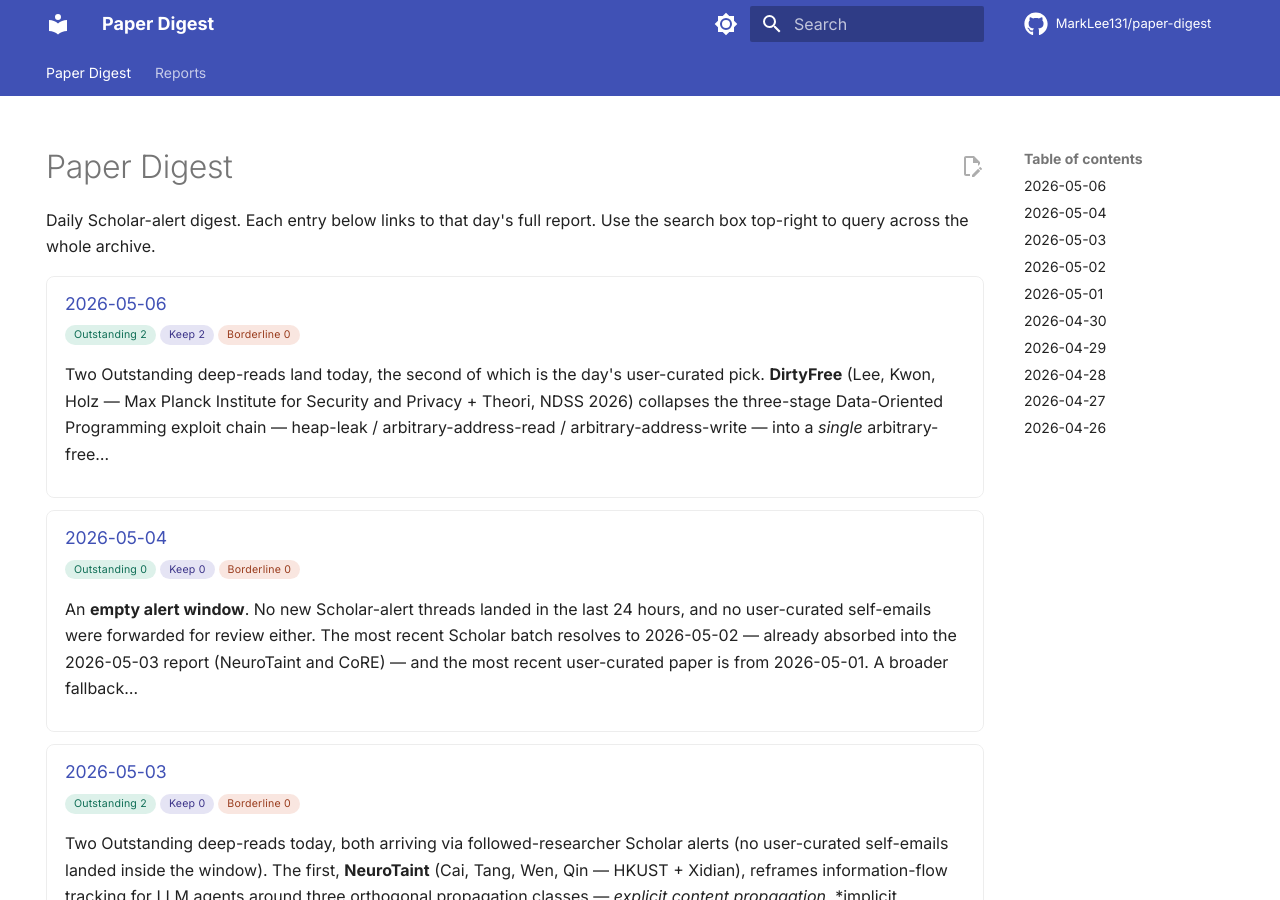
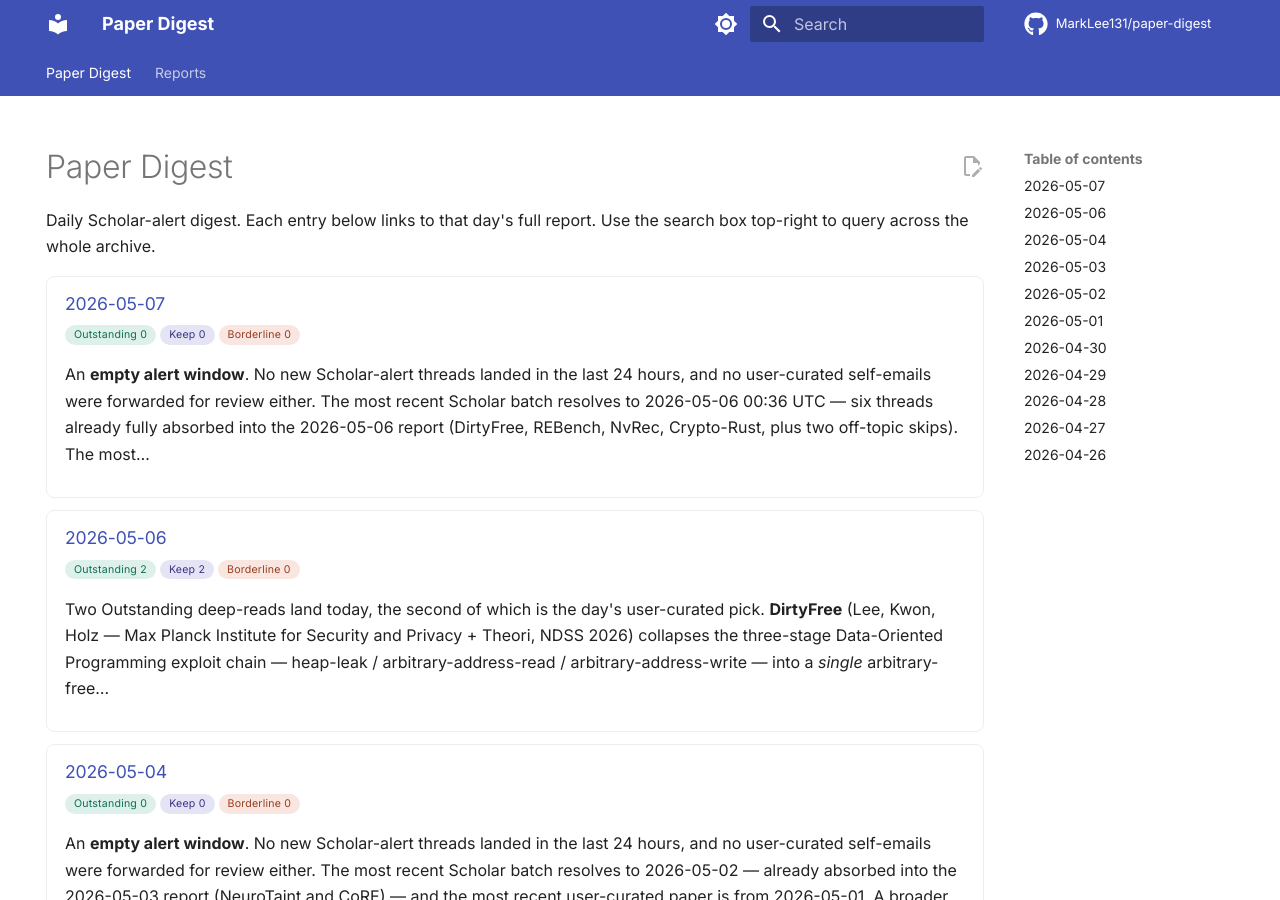
Before and after one commit to MarkLee131/paper-digest, an MkDocs documentation site: the page built from docs/index.md, in a window 1280 px wide and 900 px high. Built offline with MkDocs 1.6.1 and Material for MkDocs 9.7.7, drawn with Linux system fonts in a browser that asks for light colours; comment, search, counter and statistics services are not loaded.

Commit message:
digest: 2026-05-07 — empty alert window (Outstanding 0, Keep 0)

```diff
--- a/docs/index.md
+++ b/docs/index.md
@@ -9,6 +9,13 @@ hide:
 Daily Scholar-alert digest. Each entry below links to that day's full report. Use the search box top-right to query across the whole archive.
 
 <!-- BEGIN AUTO-INDEX -->
+<div class="digest-card" markdown>
+### [2026-05-07](reports/2026-05-07/index.md)
+<div class="meta"><span class="chip outstanding">Outstanding 0</span><span class="chip keep">Keep 0</span><span class="chip borderline">Borderline 0</span></div>
+
+An **empty alert window**. No new Scholar-alert threads landed in the last 24 hours, and no user-curated self-emails were forwarded for review either. The most recent Scholar batch resolves to 2026-05-06 00:36 UTC — six threads already fully absorbed into the 2026-05-06 report (DirtyFree, REBench, NvRec, Crypto-Rust, plus two off-topic skips). The most…
+</div>
+
 <div class="digest-card" markdown>
 ### [2026-05-06](reports/2026-05-06/index.md)
 <div class="meta"><span class="chip outstanding">Outstanding 2</span><span class="chip keep">Keep 2</span><span class="chip borderline">Borderline 0</span></div>
```
Also changed, not shown: docs/reports/2026-05-07/index.md (added, +40 -0 lines), docs/reports/.pages, 1 other file.
